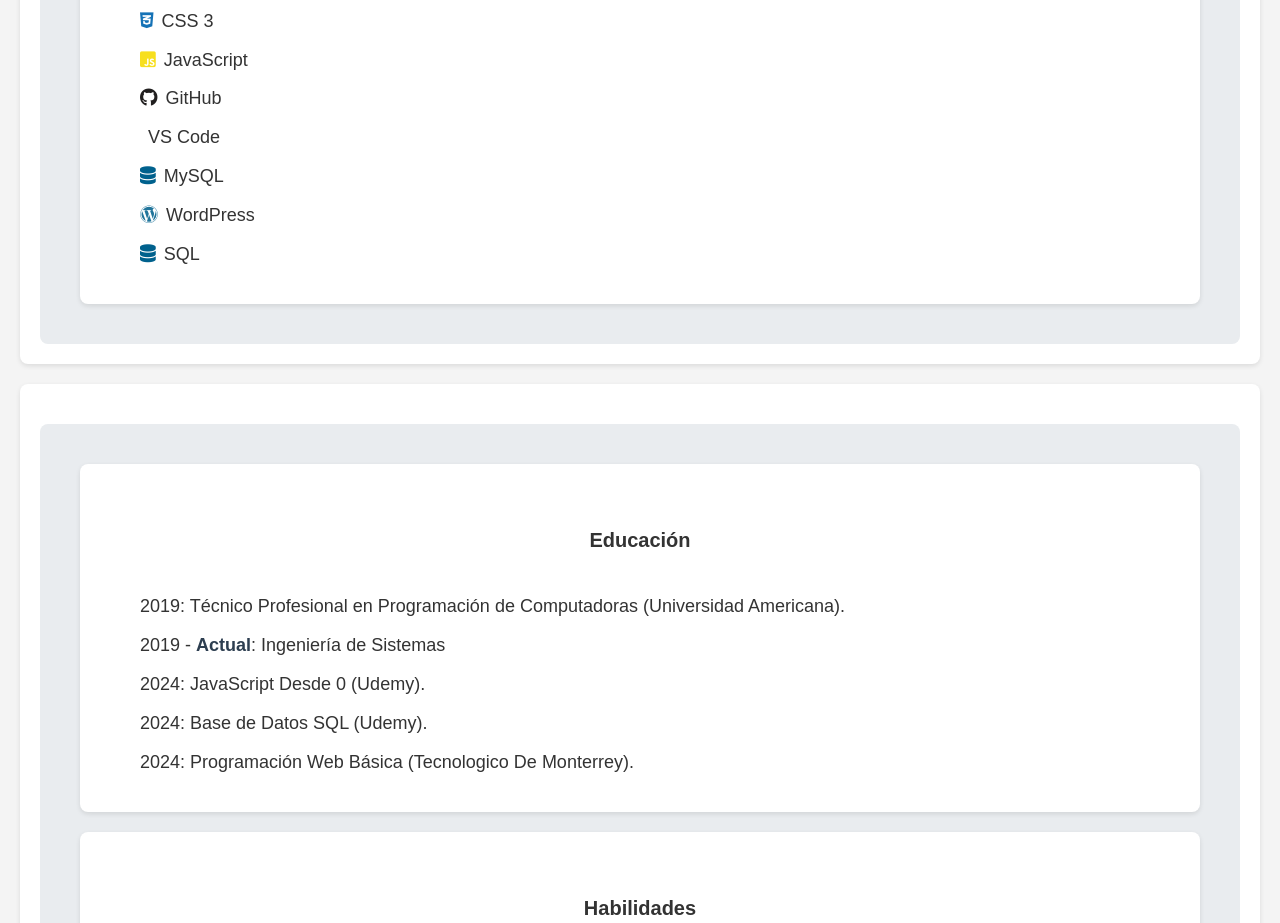
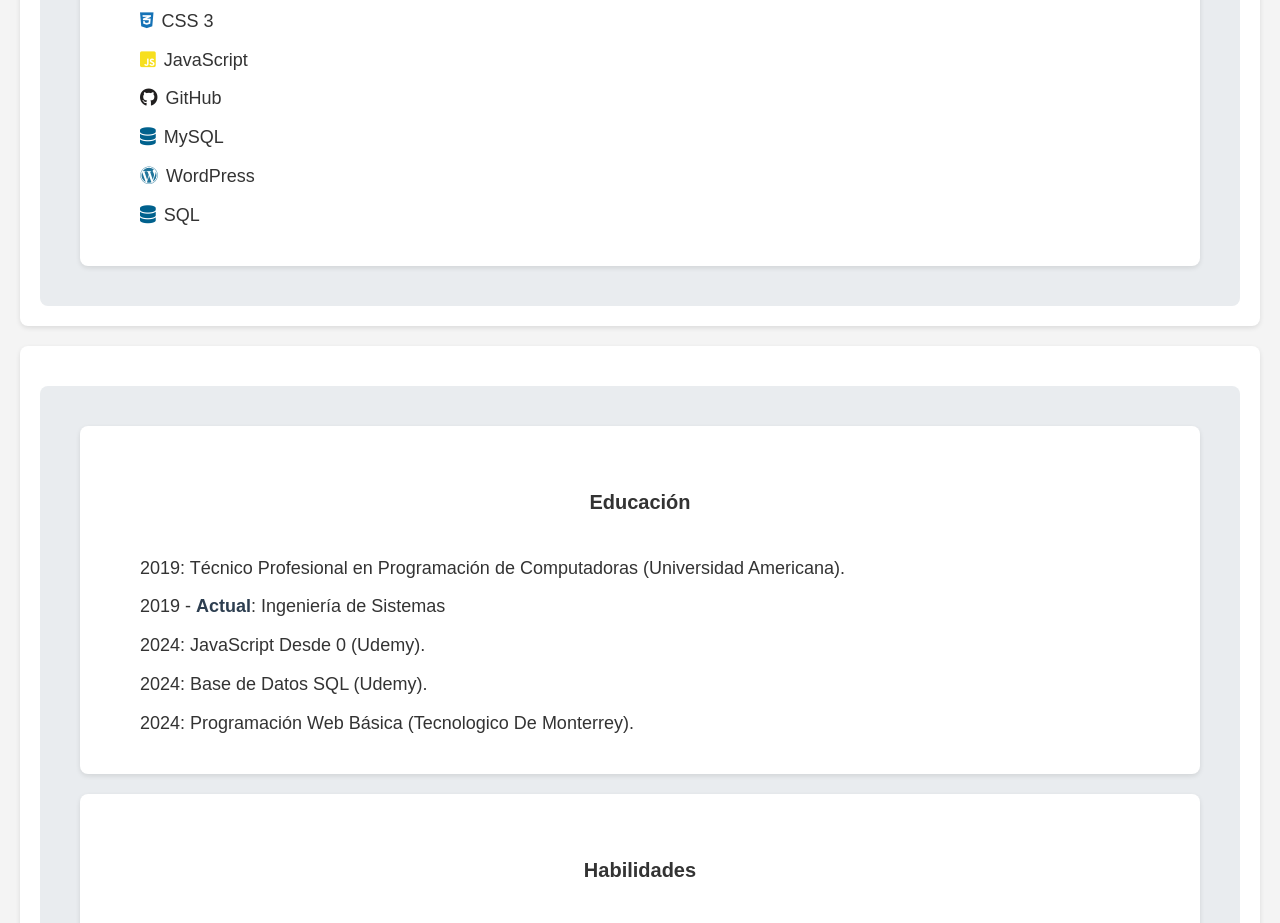
Before and after one commit to almariok21/Static-and-simple-portfolio., a plain HTML site: page index.html in a window 1280 px wide. Shown: the part 1588-2511 px from the top of the page. Drawn offline with Linux system fonts and the light colour scheme.

Commit message:
Update index.html
changes html

```diff
--- a/index.html
+++ b/index.html
@@ -72,7 +72,6 @@
             <li><i class="fab fa-css3-alt"></i>CSS 3</li>
             <li><i class="fab fa-js-square"></i>JavaScript</li>
             <li><i class="fab fa-github"></i>GitHub</li>
-            <li><i class="fab fa-visual-studio-code"></i>VS Code</li>
             <li><i class="fas fa-database"></i>MySQL</li>
             <li><i class="fab fa-wordpress"></i>WordPress</li>
             <li><i class="fas fa-database"></i>SQL</li>
```
